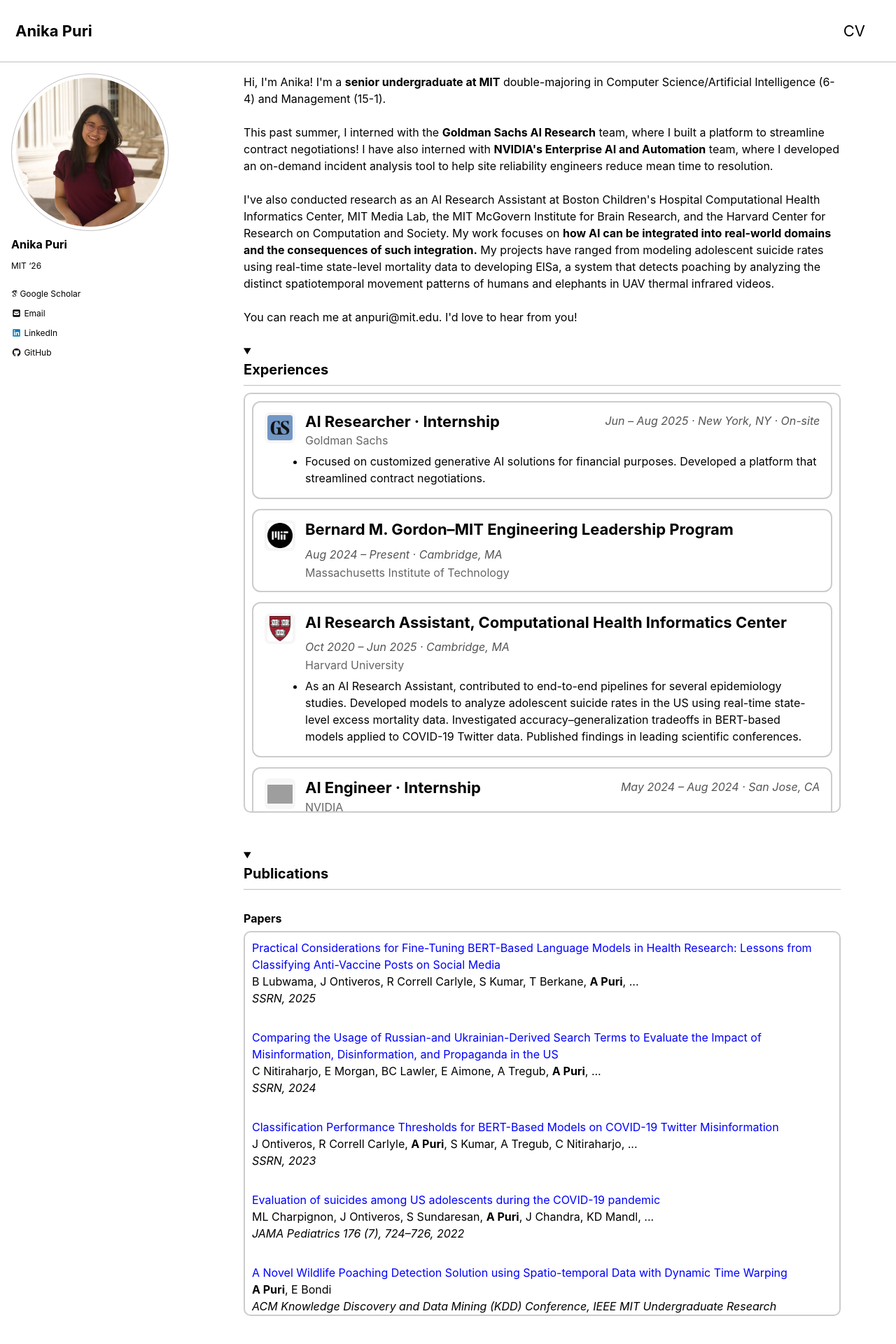
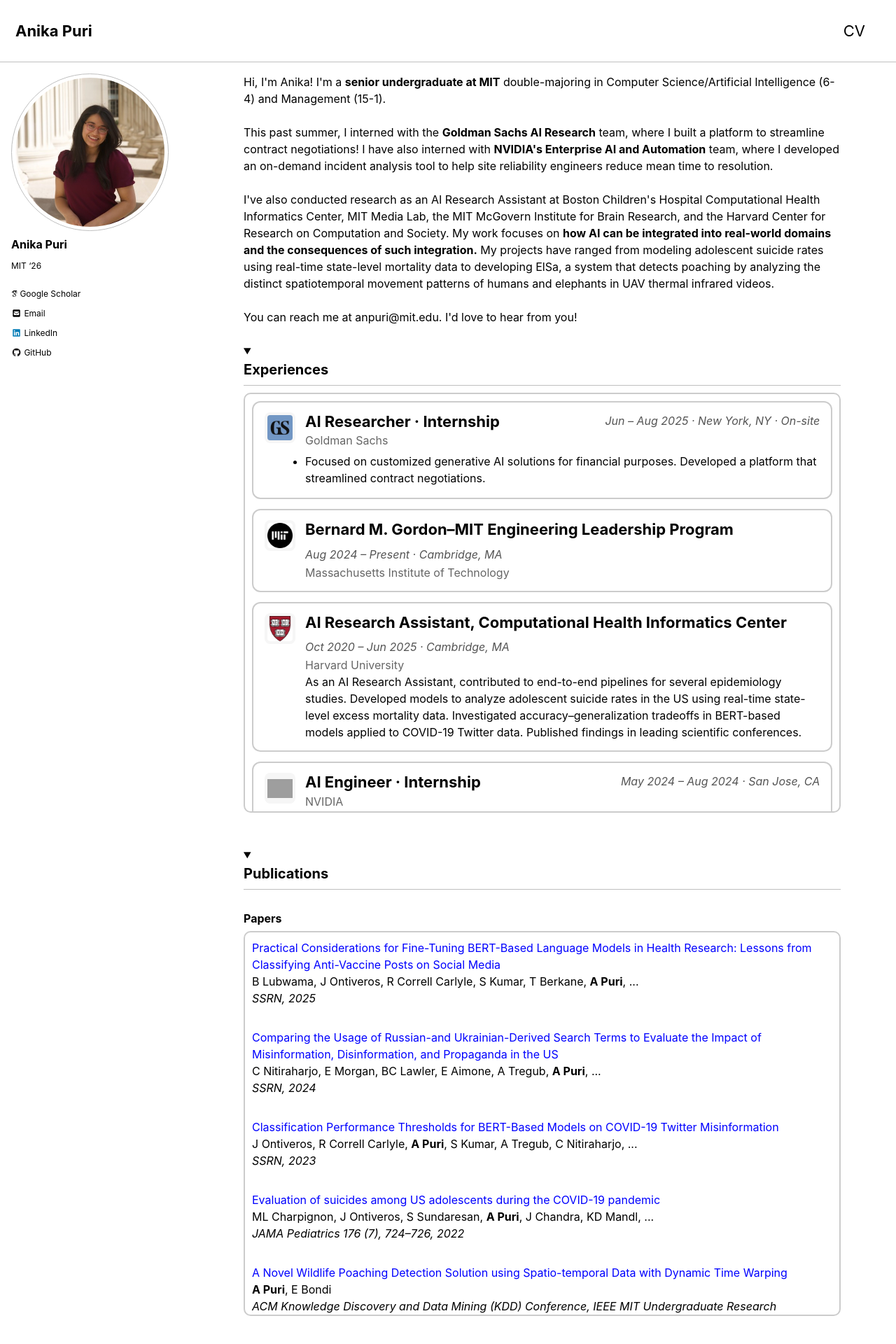
Before and after one commit to AnikaPuri/anikapuri.github.io, a Jekyll site: the page built from _pages/index.html, in a window 1280 px wide. Shown: the top 1920 px of the page at 70% size. Built offline with Jekyll 4.4.1, drawn with Linux system fonts in a browser that asks for light colours; cached includes are drawn as plain includes; nearby versions of some CDN libraries; some web fonts are replaced; grey boxes are pictures that could not be loaded.

Commit message:
Update index.html

```diff
--- a/_pages/index.html
+++ b/_pages/index.html
@@ -92,9 +92,7 @@
           <div class="xp-meta">Oct 2020 – Jun 2025 · Cambridge, MA</div>
         </div>
         <div class="xp-sub">Harvard University</div>
-        <ul class="xp-bullets">
-          <li>As an AI Research Assistant, contributed to end-to-end pipelines for several epidemiology studies. Developed models to analyze adolescent suicide rates in the US using real-time state-level excess mortality data. Investigated accuracy–generalization tradeoffs in BERT-based models applied to COVID-19 Twitter data. Published findings in leading scientific conferences.</li>
-        </ul>
+        As an AI Research Assistant, contributed to end-to-end pipelines for several epidemiology studies. Developed models to analyze adolescent suicide rates in the US using real-time state-level excess mortality data. Investigated accuracy–generalization tradeoffs in BERT-based models applied to COVID-19 Twitter data. Published findings in leading scientific conferences.
       </div>
     </li>
 
```
